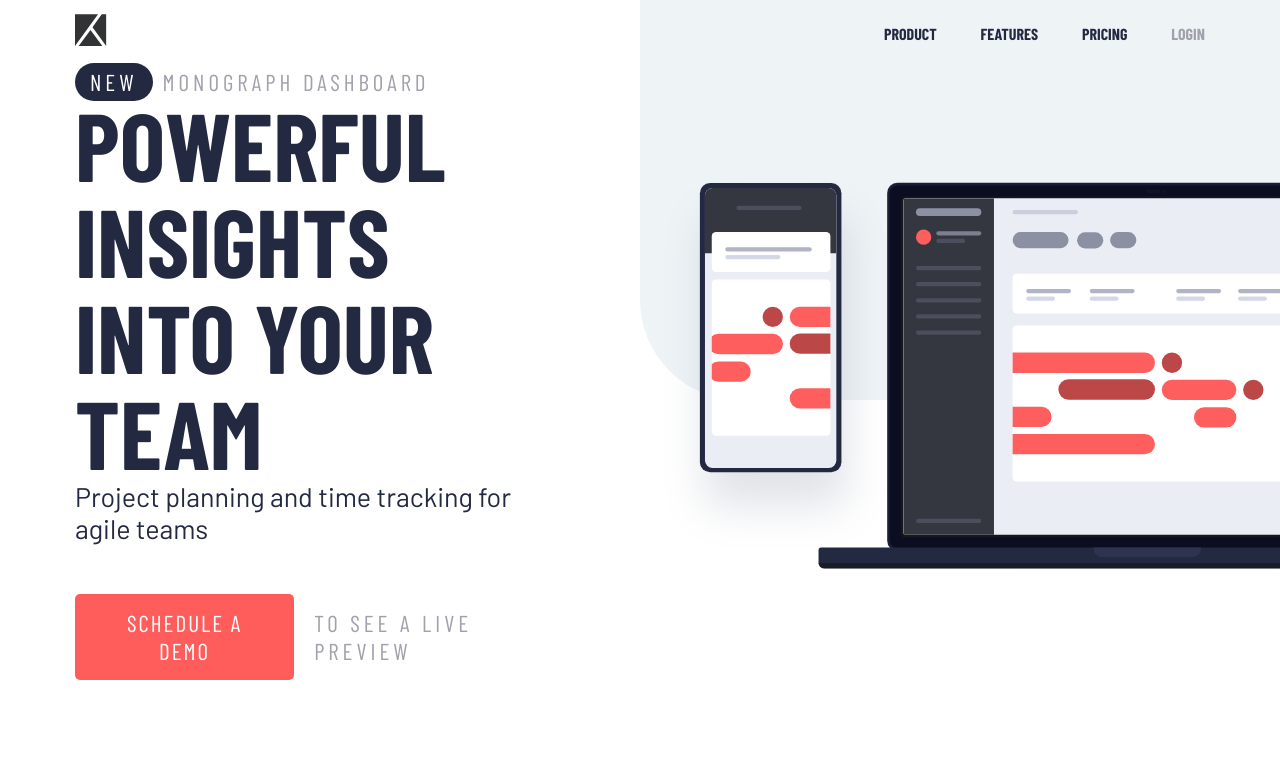
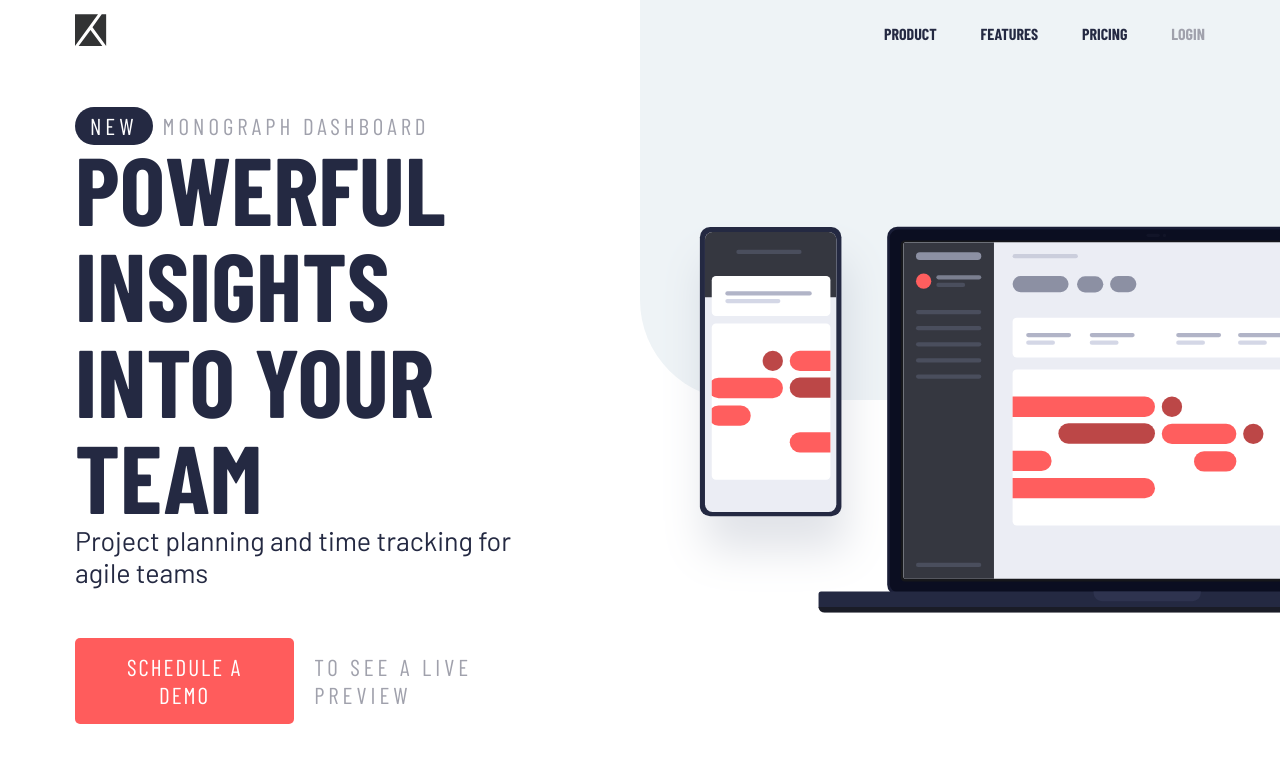
Before and after one commit to AlejandroFandinoB/Project-tracking-intro-component, a plain HTML site: page index.html in a window 1280 px wide. Shown: the top 762 px of the page. Drawn offline with nearby package versions, Linux system fonts and the light colour scheme.

Commit message:
modificar la altura del contenido

```diff
--- a/css/main.css
+++ b/css/main.css
@@ -25,6 +25,7 @@
 	font-family: 'Barlow', sans-serif;
     font-size: 1.2em;
     overflow-x: hidden;
+    /* height: 100%; */
 }
 
 body::after {
@@ -78,7 +79,8 @@
     margin:0 auto;
     display: flex;
 	align-items: center;
-	justify-content: space-between;
+    justify-content: space-between;
+
 }
 
 .row{
@@ -175,6 +177,11 @@
 	transform: rotate(135deg);
 }
 /* =============== CONTENIDO PRINCIPAL ================= */
+main{
+    display: flex;
+	align-items: center;
+    height: 700px;
+}
 h1 {
 	font-size: 5em;
 	margin: 0;
@@ -243,7 +250,7 @@
 /* ================= WEB RESPONSIVE ===================== */
 @media(max-width:768px){
     body {
-		font-size: 1em;
+        font-size: 1em;
 	}
 
 	h1 {
```
